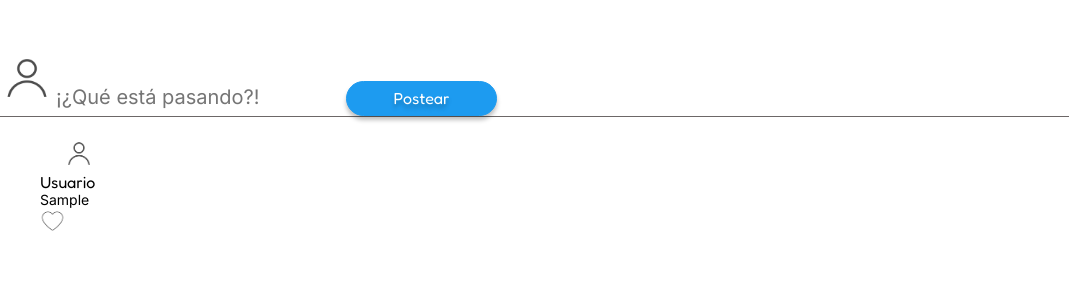
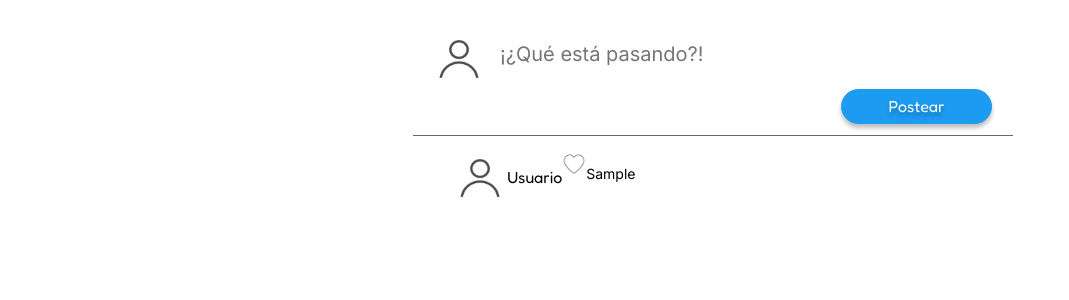
Before and after one commit to Bea-ro/fake-twitter, an Angular app: page / in a window 1280 px wide. Both pictures are taken after typing "Sample" into the empty fields and a click on the button "Postear". Shown: the top 300 px of the page, without its empty margins (0-1069 px from the left). Built offline with nearby package versions, Linux system fonts and the light colour scheme.

Commit message:
add localStorage saving included favtoggle

```diff
--- a/src/app/app.component.css
+++ b/src/app/app.component.css
@@ -0,0 +1,7 @@
+.layout {
+  display: flex;
+  flex-direction: column;
+  width: 600px;
+  margin: 0 0 0 405px;
+  height: 778px;
+}
--- a/src/app/app.component.html
+++ b/src/app/app.component.html
@@ -1 +1 @@
-<app-tweets-list></app-tweets-list>
+<app-tweets-list class="layout"></app-tweets-list>
--- a/src/app/shared/components/tweet-input/tweet-input.component.css
+++ b/src/app/shared/components/tweet-input/tweet-input.component.css
@@ -1,9 +1,12 @@
+div {
+  display: flex;
+  align-items: center;
+  height: 81px;
+}
 .user-icon {
   width: 54px;
   height: 52px;
-}
-div {
-  border-bottom: 1px solid rgba(108, 103, 103, 1);
+  margin: 21px 0 0 19px;
 }
 input {
   font-family: Inter;
@@ -12,6 +15,8 @@ input {
   color: #958d8d;
   line-height: 24.2px;
   border: none;
+  margin: 10px 0 0 12px;
+  height: 33px;
 }
 
 button {
@@ -28,5 +33,5 @@ button {
   width: 151px;
   height: 35px;
   border-radius: 20px;
-  margin-top: 81px;
+  margin: 0 0 0 428px;
 }
--- a/src/app/shared/components/tweet-input/tweet-input.component.html
+++ b/src/app/shared/components/tweet-input/tweet-input.component.html
@@ -1,5 +1,5 @@
 <div>
   <img class="user-icon" src="../../../../assets/icons/user.png" />
   <input type="text" placeholder="¡¿Qué está pasando?!" #newTweet />
-  <button (click)="postTweet(newTweet)">Postear</button>
 </div>
+<button (click)="postTweet(newTweet)">Postear</button>
--- a/src/app/shared/components/tweet/tweet.component.css
+++ b/src/app/shared/components/tweet/tweet.component.css
@@ -1,6 +1,8 @@
+.user-icon-and-name {
+  display: flex;
+  align-items: center;
+}
 .user-icon {
-  padding-top: 21px;
-  padding-left: 24px;
   width: 54px;
   height: 52px;
 }
--- a/src/app/shared/components/tweet/tweet.component.html
+++ b/src/app/shared/components/tweet/tweet.component.html
@@ -1,6 +1,8 @@
-<img src="../../../../assets/icons/user.png" class="user-icon" />
-<p class="user-text">Usuario</p>
-<p class="tweet-text">{{ tweetText }}</p>
+<div class="user-icon-and-name">
+  <img src="../../../../assets/icons/user.png" class="user-icon" />
+  <p class="user-text">Usuario</p>
+</div>
+
 <img
   class="heart"
   *ngIf="fav"
@@ -13,3 +15,4 @@
   src="../../../../assets/icons/heart-false.png"
   (click)="favToggle()"
 />
+<p class="tweet-text">{{ tweetText }}</p>
--- a/src/app/shared/components/tweet/tweet.component.ts
+++ b/src/app/shared/components/tweet/tweet.component.ts
@@ -1,4 +1,4 @@
-import { Component, Input } from '@angular/core';
+import { Component, EventEmitter, Input, Output } from '@angular/core';
 import { CommonModule } from '@angular/common';
 
 @Component({
@@ -11,9 +11,11 @@ import { CommonModule } from '@angular/common';
 export class TweetComponent {
   @Input() public tweetText: string = '';
   @Input() public fav: boolean = false;
+  @Output() favToggled = new EventEmitter<boolean>();
 
   public favToggle() {
     console.log('aprieto fav');
     this.fav = !this.fav;
+    this.favToggled.emit(this.fav);
   }
 }
--- a/src/app/tweets-list/tweets-list.component.css
+++ b/src/app/tweets-list/tweets-list.component.css
@@ -0,0 +1,7 @@
+.input-block {
+  border-bottom: 1px solid rgba(108, 103, 103, 1);
+  height: 128px;
+}
+.posted-tweet {
+  display: flex;
+}
--- a/src/app/tweets-list/tweets-list.component.html
+++ b/src/app/tweets-list/tweets-list.component.html
@@ -1,8 +1,16 @@
-<app-tweet-input (tweetPosted)="tweetPosted($event)"></app-tweet-input>
+<app-tweet-input
+  (tweetPosted)="tweetPosted($event)"
+  class="input-block"
+></app-tweet-input>
 <div *ngIf="tweetsList.length > 0; else emptyList">
-  <ul *ngFor="let tweet of tweetsList">
+  <ul *ngFor="let tweet of tweetsList; let i = index">
     <li>
-      <app-tweet [tweetText]="tweet.text" [fav]="tweet.isFav"></app-tweet>
+      <app-tweet
+        [tweetText]="tweet.text"
+        [fav]="tweet.isFav"
+        class="posted-tweet"
+        (favToggled)="toggleFavorite(i, $event)"
+      ></app-tweet>
     </li>
   </ul>
 </div>
--- a/src/app/tweets-list/tweets-list.component.ts
+++ b/src/app/tweets-list/tweets-list.component.ts
@@ -1,9 +1,10 @@
-import { Component, Output } from '@angular/core';
+import { Component, OnInit, Output } from '@angular/core';
 import { TweetComponent } from '../shared/components/tweet/tweet.component';
 import { Tweet } from '../models/tweet.model';
 import { CommonModule } from '@angular/common';
 import { TweetInputComponent } from '../shared/components/tweet-input/tweet-input.component';
 
+const TWEETS_LIST_KEY = 'TWEETS_LIST';
 @Component({
   selector: 'app-tweets-list',
   standalone: true,
@@ -11,11 +12,26 @@ import { TweetInputComponent } from '../shared/components/tweet-input/tweet-inpu
   templateUrl: './tweets-list.component.html',
   styleUrl: './tweets-list.component.css',
 })
-export class TweetsListComponent {
+export class TweetsListComponent implements OnInit {
   public tweetsList: Tweet[] = [];
+
+  ngOnInit() {
+    let tweetsPosted = localStorage.getItem('TWEETS_LIST');
+    if (tweetsPosted) {
+      this.tweetsList = JSON.parse(tweetsPosted);
+    }
+  }
 
   public tweetPosted(tweet: Tweet) {
     this.tweetsList.push(tweet);
+    this.saveLocalStorage();
     console.log('llega a la lista al postear');
   }
+  public toggleFavorite(index: number, newFavState: boolean) {
+    this.tweetsList[index].isFav = newFavState; // Actualizar el estado de favorito en el tweet correspondiente
+    this.saveLocalStorage();
+  }
+  public saveLocalStorage() {
+    localStorage.setItem('TWEETS_LIST', JSON.stringify(this.tweetsList));
+  }
 }
--- a/src/styles.css
+++ b/src/styles.css
@@ -4,7 +4,6 @@
 * {
   font-family: "Inter", sans-serif;
   font-family: "Fredoka", sans-serif;
-  margin: 0;
   box-sizing: border-box;
   border: none;
   outline: none;
```
Also changed, not shown: 1 other file (tests, documents, lock files or other folders).
